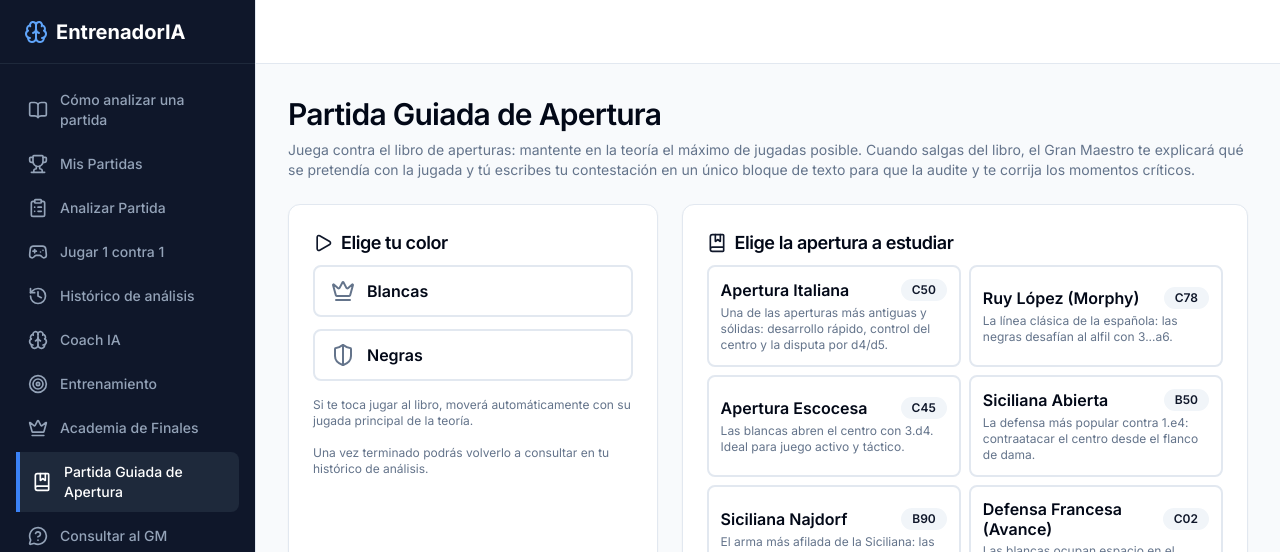
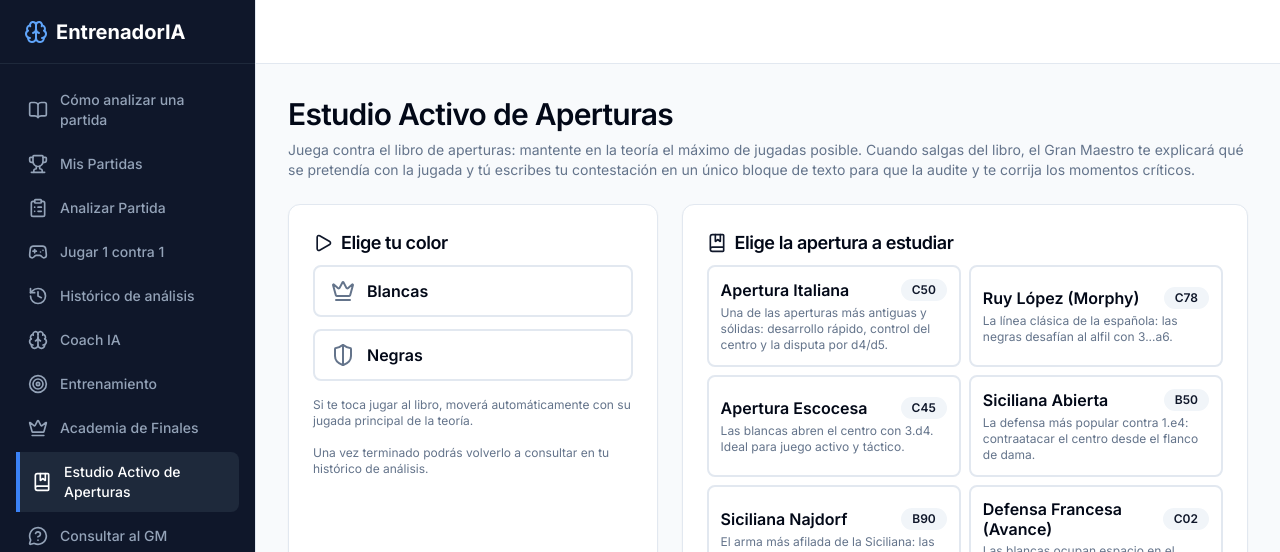
Before and after one commit to perendo/AItrainingV4, a Next.js app in the folder frontend/: page /estudio-aperturas in a window 1280 px wide. Shown: the top 552 px of the page. Built offline with nearby package versions, Linux system fonts and the light colour scheme; no server answers.

Commit message:
refactor: renombrar 'Partida Guiada de Apertura' a 'Estudio Activo de Aperturas' en sidebar y título

```diff
--- a/frontend/src/app/(dashboard)/estudio-aperturas/page.tsx
+++ b/frontend/src/app/(dashboard)/estudio-aperturas/page.tsx
@@ -298,7 +298,7 @@ export default function EstudioAperturasPage() {
     <>
       <div className="space-y-6 print:hidden">
       <div>
-        <h1 className="text-3xl font-semibold tracking-tight">Partida Guiada de Apertura</h1>
+        <h1 className="text-3xl font-semibold tracking-tight">Estudio Activo de Aperturas</h1>
         <p className="mt-2 text-sm text-muted-foreground">
           Juega contra el libro de aperturas: mantente en la teoría el máximo de jugadas posible.
           Cuando salgas del libro, el Gran Maestro te explicará qué se pretendía con la jugada y
--- a/frontend/src/components/ui/Sidebar.tsx
+++ b/frontend/src/components/ui/Sidebar.tsx
@@ -18,7 +18,7 @@ const menuOptions = [
   { name: "Coach IA", href: "/coach", icon: Brain },
   { name: "Entrenamiento", href: "/entrenamiento", icon: Target },
   { name: "Academia de Finales", href: "/entrenamiento/finales", icon: Crown },
-  { name: "Partida Guiada de Apertura", href: "/estudio-aperturas", icon: BookMarked },
+  { name: "Estudio Activo de Aperturas", href: "/estudio-aperturas", icon: BookMarked },
   { name: "Consultar al GM", href: "/consulta-gm", icon: MessageCircleQuestion },
   { name: "Mi Perfil", href: "/perfil", icon: User },
 ]
```
